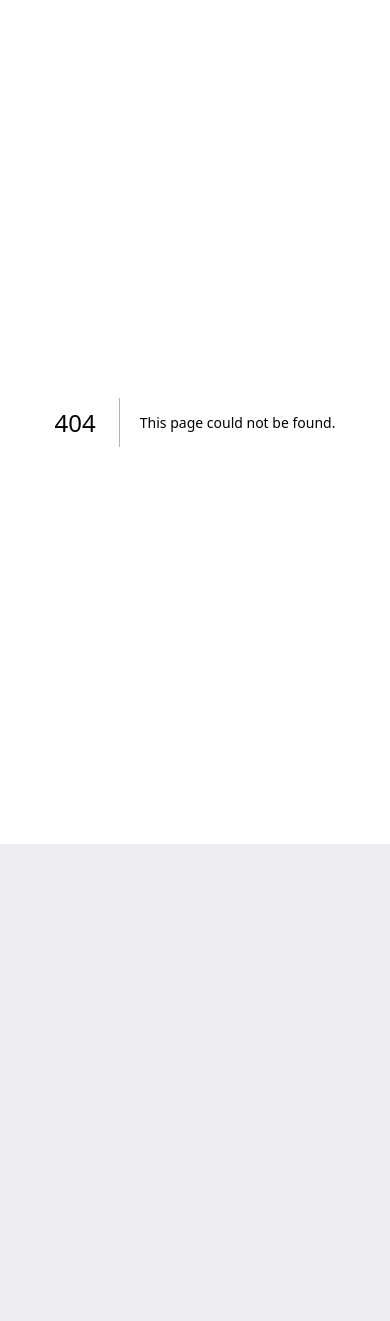
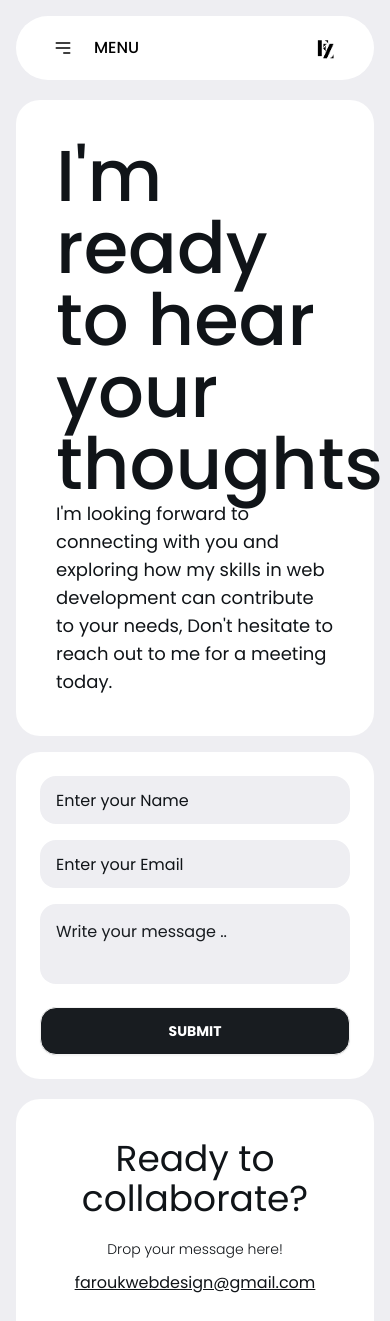
Before and after one commit to farouk26/new-portfolio, a Next.js app: page /contact in a window 390 px wide. Before the commit this address had no page. Shown: the top 1321 px of the page. Before the commit the page ends 844 px from the top, so only its background shows below. Built offline with nearby package versions, Linux system fonts and the light colour scheme.

Commit message:
feat(contact page): implement initial UI of contact page
implemented the initial UI of contact page , awaiting some fixes in next commits when it comes to
responsiveness

fix #25

```diff
--- /dev/null
+++ b/src/pages/contact/index.jsx
@@ -0,0 +1,56 @@
+import Layout from "@/components/Layout"
+import React from "react"
+
+function ContactPage() {
+  return (
+    <section className="min-h-screen w-full bg-white-100">
+      <Layout>
+        <div className="min-h-fit w-full">
+          <div className="w-full xl:h-[30rem] h-full flex xl:flex-row gap-4 flex-col">
+            {/* First Column */}
+            <div className="h-full xl:w-[50%] w-full bg-white-200 rounded-3xl p-6">
+              <div className="flex flex-col w-full h-full justify-between p-4">
+                <h1 className="text-dark-100 font-[500] text-7xl">
+                  I&apos;m ready to hear your thoughts
+                </h1>
+                <p className="text-dark-100 font-[400] text-lg">
+                  I&apos;m looking forward to connecting with you and exploring
+                  how my skills in web development can contribute to your needs,
+                  Don&apos;t hesitate to reach out to me for a meeting today.
+                </p>
+              </div>
+            </div>
+            {/* Second Column */}
+            <div className="xl:w-[50%] w-full h-full bg-white-200 rounded-3xl p-4">
+              <div className="w-full h-full flex flex-col gap-4 p-2">
+                <div className="w-full min-h-fit flex xl:flex-row flex-col gap-4">
+                  <input
+                    type="text"
+                    placeholder="Enter your Name"
+                    className="bg-white-100 rounded-2xl h-[3rem] xl:w-[49%] w-full p-4 placeholder-dark-100 text-dark-100"
+                  />
+                  <input
+                    type="text"
+                    placeholder="Enter your Email"
+                    className="bg-white-100 rounded-2xl h-[3rem] xl:w-[49%] w-full p-4 placeholder-dark-100 text-dark-100"
+                  />
+                </div>
+                <div className="w-full h-full">
+                  <textarea
+                    placeholder="Write your message .."
+                    className="w-full bg-white-100 rounded-2xl p-4 placeholder-dark-200 text-dark-100 min-h-full resize-none"
+                  ></textarea>
+                </div>
+                <button className="btn btn-md rounded-2xl bg-dark-200 text-white-200 uppercase hover:bg-white-200 hover:text-dark-200">
+                  Submit
+                </button>
+              </div>
+            </div>
+          </div>
+        </div>
+      </Layout>
+    </section>
+  )
+}
+
+export default ContactPage
```
